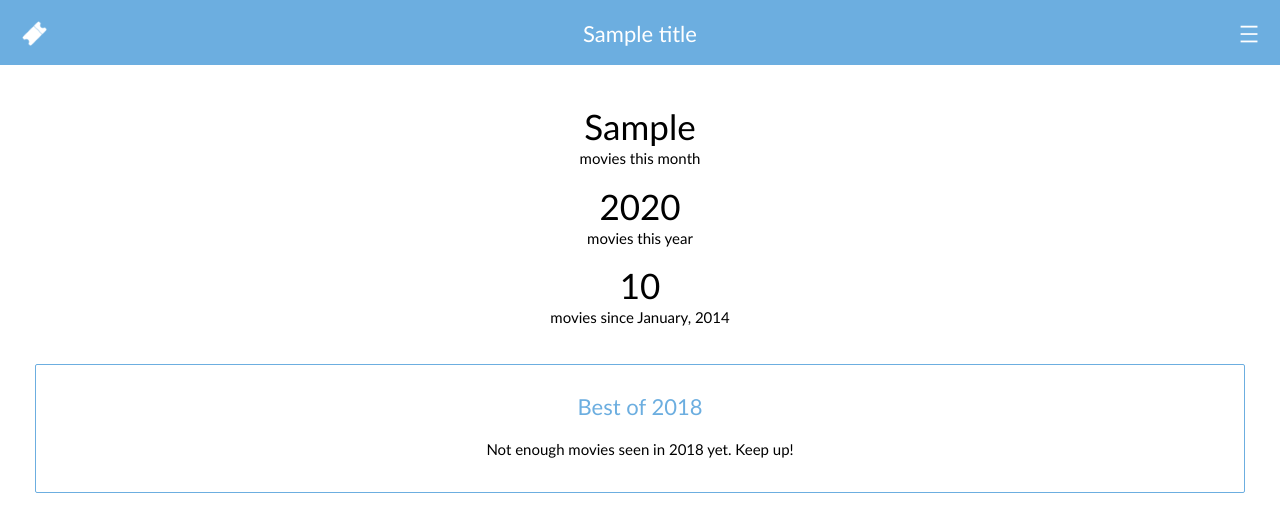
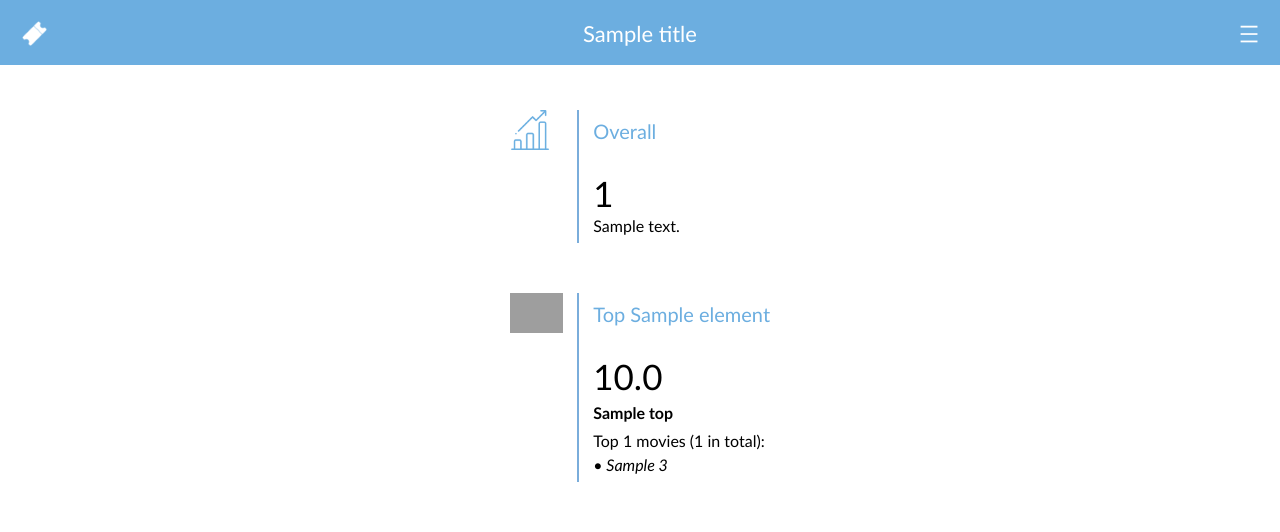
Before and after one commit to raphaelberly/journal, a Flask app: template app/templates/statistics.html in a window 1280 px wide. Shown: the top 532 px of the page. Run offline with Flask 2, Linux system fonts and the light colour scheme; the template is opened without the code that fills it: most values are stand-ins (such as "Sample title", 1, 10 or a date in 2020); parts of the project's set-up code (start-up, migrations or seed data) failed here and were passed over; grey boxes are pictures that could not be loaded.

Commit message:
Updated 'Statistics' page (new design with icons, new metrics shown)

```diff
--- a/app/routes.py
+++ b/app/routes.py
@@ -4,7 +4,7 @@ from app import app
 from app import db
 from datetime import datetime, date, timedelta
 from flask import render_template, session, request
-from app.models import Record, Title
+from app.models import Record, Title, Director, Writer, Genre
 from lib.search import Search
 
 LOGGER = logging.getLogger(__name__)
@@ -50,29 +50,38 @@ def recent(nb_movies=10):
 
 
 @app.route('/statistics', methods=['GET'])
-def statistics(nb_movies=3):
+def statistics(nb_elements=3):
 
-    # Number of movies seen in total
-    metrics = {'total': Record.query.count()}
-    # This year's total
-    this_year = Record.query \
-        .filter(db.extract('year', Record.date) == db.extract('year', date.today())) \
-        .count()
-    metrics.update({'this_year': this_year})
+    counts = {}
     # This month's total
     this_month = Record.query \
         .filter(db.extract('year', Record.date) == db.extract('year', date.today())) \
         .filter(db.extract('month', Record.date) == db.extract('month', date.today())) \
         .count()
-    metrics.update({'this_month': this_month})
+    counts.update({'this_month': {'count': this_month, 'description': 'movies this month'}})
+    # This year's total
+    this_year = Record.query \
+        .filter(db.extract('year', Record.date) == db.extract('year', date.today())) \
+        .count()
+    counts.update({'this_year': {'count': this_year, 'description': 'movies this year'}})
+    # Number of movies seen in total
+    counts.update({'total': {'count': Record.query.count(), 'description': 'movies since January, 2014'}})
 
-    best_movies = Record.query \
-        .filter(db.extract('year', Record.date) == db.extract('year', date.today())) \
-        .join(Title) \
-        .order_by(Record.grade.desc(), Record.date.desc()) \
-        .all()[:nb_movies]
+    tops = {}
+    top_models = {
+        'genres': {'model': Genre, 'min_movie_qty': 10},
+        'directors': {'model': Director, 'min_movie_qty': 3},
+        'writers': {'model': Writer, 'min_movie_qty': 4}
+    }
+    for top in top_models:
+        model = top_models[top]['model']
+        values = model.query \
+            .filter(model.count >= top_models[top]['min_movie_qty']) \
+            .order_by(model.grade.desc(), model.rating.desc()) \
+            .all()[:nb_elements]
+        tops.update({top: values})
 
-    return render_template('statistics.html', title='Statistics', metrics=metrics, best_movies=best_movies)
+    return render_template('statistics.html', title='Statistics', counts=counts, tops=tops)
 
 
 @app.route('/', methods=['GET', 'POST'])
--- /dev/null
+++ b/app/static/css/statistics.css
@@ -0,0 +1,41 @@
+
+.statistics {
+    width: 100%;
+    padding-top: 60px;
+}
+
+.statistics table {
+    border-spacing: 10px 50px;
+}
+
+.statistics td {
+    padding-bottom: 5px;
+    line-height: 1.5;
+    vertical-align: top;
+}
+
+.statistics .icon img {
+    height: 40px;
+}
+
+.top-type {
+    font-size: 20px;
+    color: #6caee0;
+    line-height: 2.1;
+}
+
+.top-name {
+    font-weight: bold;
+    line-height: 2;
+}
+
+.top-movies {
+    font-style: italic;
+}
+
+td.sideline {
+    width: 10px;
+    background: url("/static/images/sideline.png");
+    background-size: 10px;
+    background-repeat: repeat-y;
+}
--- a/app/templates/base.html
+++ b/app/templates/base.html
@@ -8,6 +8,7 @@
         <link rel="stylesheet" href="{{ url_for('static', filename='css/menu.css')}}">
         <link rel="stylesheet" href="{{ url_for('static', filename='css/general.css')}}">
         <link rel="stylesheet" href="{{ url_for('static', filename='css/recent.css')}}">
+        <link rel="stylesheet" href="{{ url_for('static', filename='css/statistics.css')}}">
         <link rel="stylesheet" href="{{ url_for('static', filename='css/search.css')}}">
         <link rel="stylesheet" href="{{ url_for('static', filename='css/buttons.css')}}">
         <link rel="stylesheet" href="{{ url_for('static', filename='css/slider.css')}}">
--- a/app/templates/statistics.html
+++ b/app/templates/statistics.html
@@ -2,67 +2,50 @@
 
 {% block content %}
 
-<div class="classic">
+<div class="statistics">
 
-<table>
-<td>
+<center><table>
+
     <tr>
-        <p>
-            <span class="big-number">{{ metrics.this_month }}</span>
-            <br/>
-            movies this month
+        <td class="icon"><img src="/static/images/statistics/overall.png"></td>
+        <td class="sideline"></td>
+        <td>
+            <p class="top-type">Overall</p>
+            {% for element in counts %}
+                <p><span class="big-number">{{ counts[element].count }}</span>
+                <br/>{{ counts[element].description }}</p>
+            {% endfor %}
+        </td>
+    </tr>
+
+{% for element in tops %}
+
+    <tr>
+    <td class="icon"><img src="/static/images/statistics/{{ element }}.png"></td>
+    <td class="sideline"></td>
+    <td>
+    <p class="top-type">Top {{ element }}</p>
+
+    {% for top in tops[element] %}
+
+        <p><span class="big-number">{{ "%.1f"|format(top.grade) }}</span>
+        <br/><span class="top-name">{{ top.name }}</span>
+        <br/>Top {{ top.top_3|length }} movies ({{ top.count }} in total):
+
+        {% for title in top.top_3 %}
+
+            <br/><span class="top-movies"> &bull; {{ title }}</span>
+        {% endfor %}
         </p>
+
+    {% endfor %}
+
+    </td>
     </tr>
-    <tr>
-        <p>
-            <span class="big-number">{{ metrics.this_year }}</span>
-            <br/>
-            movies this year
-        </p>
-    </tr>
-    <tr>
-        <p>
-            <span class="big-number">{{ metrics.total }}</span>
-            <br/>
-            movies since January, 2014
-        </p>
-    </tr>
-</td>
-</table>
 
-    <div class="sub-content">
+{% endfor %}
 
-    <h2>Best of {{ now.year }}</h2>
-
-    <table>
-    <td>
-
-        {% if best_movies|length < 3 %}
-        <tr>
-            <p>
-                Not enough movies seen in {{ now.year }} yet. Keep up!
-            </p>
-        </tr>
-        {% endif %}
-
-        {% for i in range(best_movies|length) %}
-        {% set movie = best_movies[i] %}
-        <tr>
-            <p>
-                <span class="big-number">{{ i+1 }}</span>
-                <br/>
-                <b>{{ movie.title.title }} ({{ movie.title.year }})</b>
-                <br/>
-                {{ ', '.join(movie.title.genres.split(',')) }}
-                <br/>
-                {{ [movie.grade|int, movie.grade]|max }}/10
-            </p>
-        </tr>
-        {% endfor %}
-    </td>
-    </table>
-
-    </div>
+</table></center>
 
 </div>
 
```
Also changed, not shown: app/models.py (+51 -4 lines), app/static/images/sideline.png (added), app/static/images/statistics/directors.png (added), app/static/images/statistics/genres.png (added), app/static/images/statistics/overall.png (added), app/static/images/statistics/writers.png (added).
